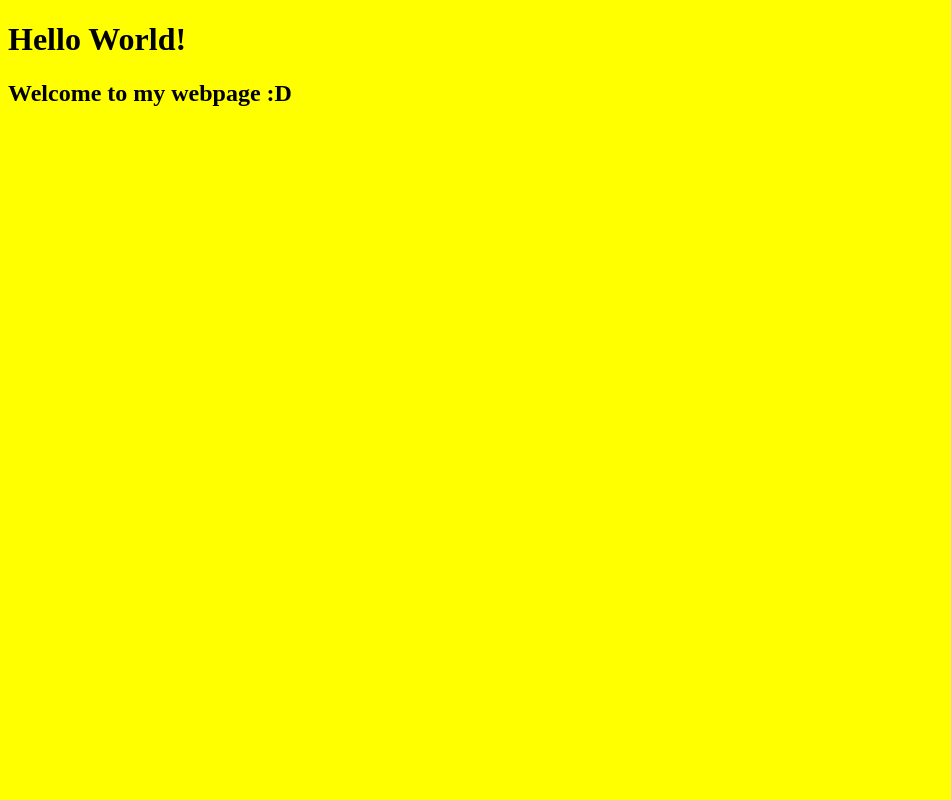
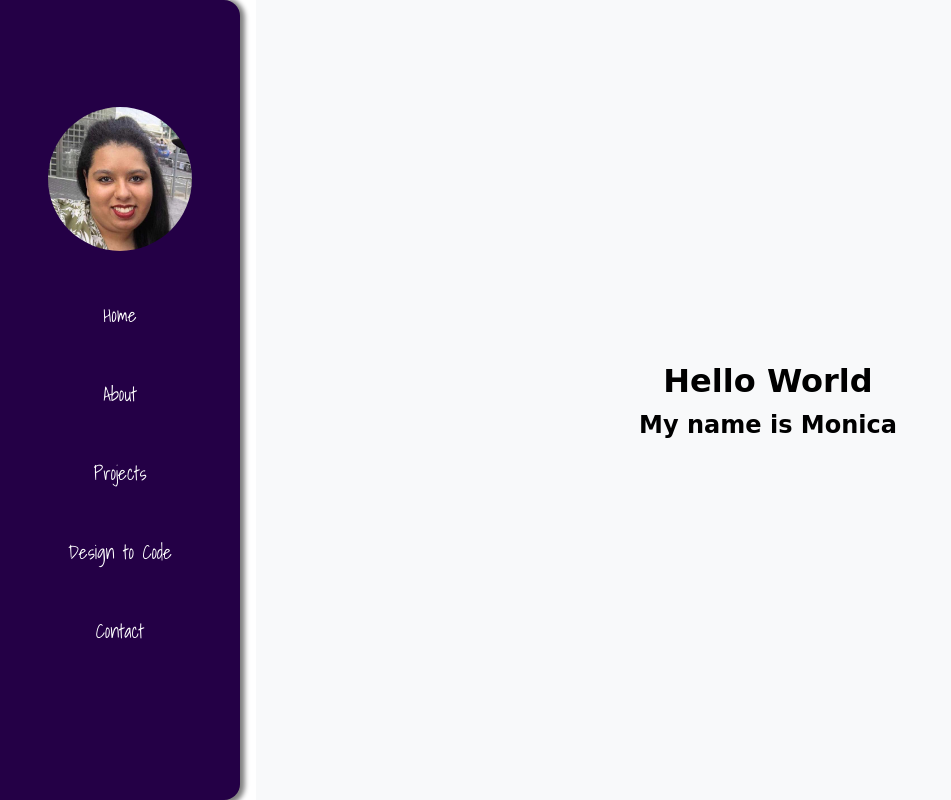
Before and after one commit to Cardoso-mon/Cardoso-mon.github.io, a plain HTML site: page index.html in a window 1280 px wide. Shown: the whole page, without its empty margins (0-951 px from the left). Drawn offline with Linux system fonts and the light colour scheme; a web font is replaced by a local one.

Commit message:
This is the beginning of my portfolio. I added a navigation bar and some placeholder headings.

```diff
--- a/index.html
+++ b/index.html
@@ -5,13 +5,30 @@
     <meta charset="UTF-8">
     <meta http-equiv="X-UA-Compatible" content="IE=edge">
     <meta name="viewport" content="width=device-width, initial-scale=1.0">
+    <link href="https://fonts.googleapis.com/css2?family=Shadows+Into+Light&display=swap" rel="stylesheet">
+    <link href="https://fonts.googleapis.com/css2?family=Megrim&display=swap" rel="stylesheet">
     <link rel="stylesheet" href="stylesheet.css">
     <title>Monica Cardoso</title>
 </head>
 
 <body>
-    <h1>Hello World!</h1>
-    <h2>Welcome to my webpage :D</h2>
+    <aside>
+        <div id="navigationBar">
+            <img src="images/Monica_Cardoso.jpeg" alt="Monica Cardoso">
+            <ul>
+                <li><a href="">Home</a></li>
+                <li><a href="">About</a></li>
+                <li><a href="">Projects</a></li>
+                <li><a href="">Design to Code</a></li>
+                <li><a href="">Contact</a></li>
+            </ul>
+        </div>
+    </aside>
+
+    <main>
+        <h1>Hello World</h1>
+        <h2>My name is Monica</h2>
+    </main>
 </body>
 
 </html>
--- a/stylesheet.css
+++ b/stylesheet.css
@@ -1,3 +1,63 @@
-body {
-    background-color: #ffff00;
+* {
+    margin: 0;
+    padding: 0;
+    box-sizing: border-box;
 }
+
+aside {
+    width: 15em;
+    height: 100vh;
+    background-color: #240046;
+    /* display: inline-block; */
+    border-radius: 0 1em 1em 0;
+    position: fixed;
+    box-shadow: 0.1em 0.1em 0.3em 0.2em gray;
+}
+
+#navigationBar{
+    height: 100%;
+    display: flex;
+    flex-direction: column;
+    justify-content: center;
+    align-items: center;
+    font-family: 'Shadows Into Light', cursive;
+    font-size: 1.2em;
+}
+
+#navigationBar > img{
+    width: 60%;
+    border-radius: 50%;
+}
+
+#navigationBar > ul {
+    list-style-type: none;
+}
+
+#navigationBar > ul > li {
+    margin: 2.5em 0;
+    text-align: center;
+}
+
+#navigationBar > ul > li > a {
+    text-decoration: none;
+    color: white;
+}
+
+#navigationBar > ul > li > a:hover {
+    text-decoration: overline;
+}
+
+main {
+    height: 100vh;
+    margin-left: 16em;
+    display: flex;
+    flex-direction: column;
+    justify-content: center;
+    align-items: center;
+    background-color: #f8f9fa;
+}
+
+main > h1, main > h2 {
+    font-family: 'Megrim', cursive;
+    padding: 0.2em;
+}
```
Also changed, not shown: images/Monica_Cardoso.jpeg (added).
